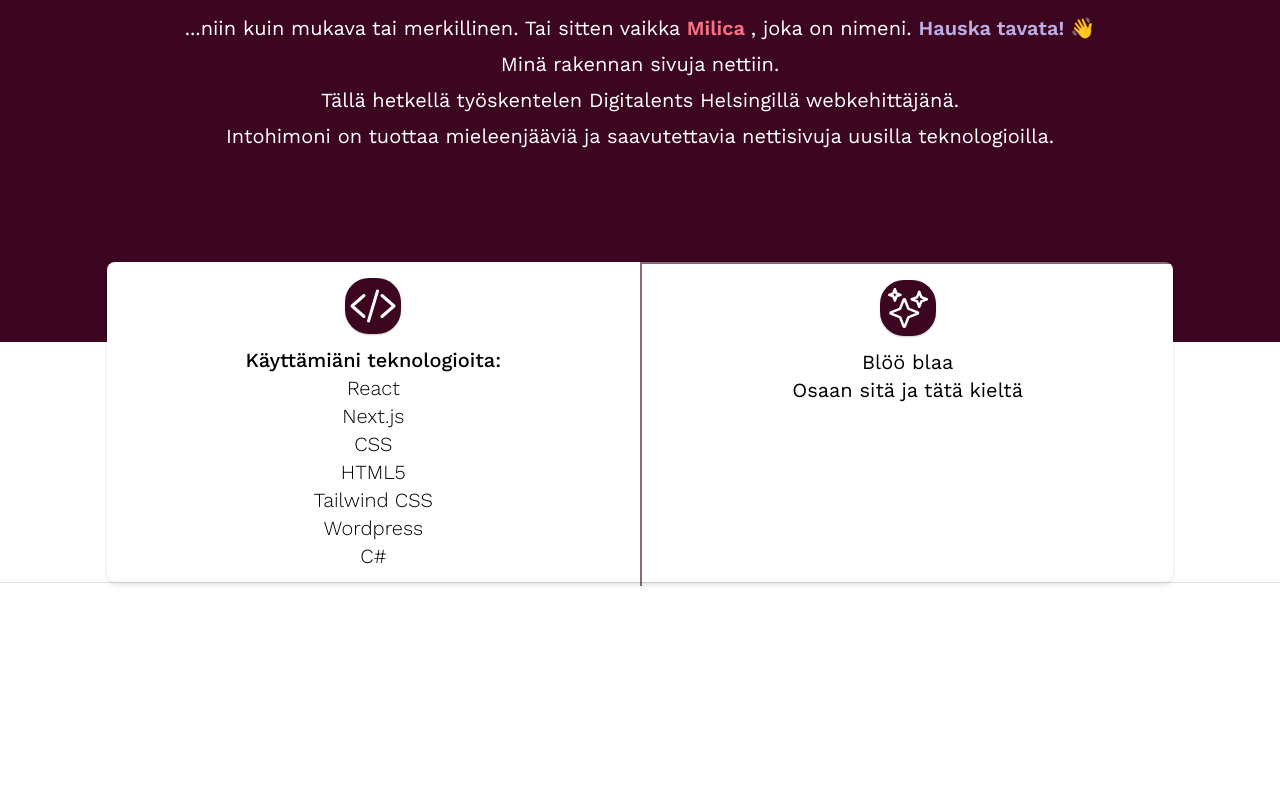
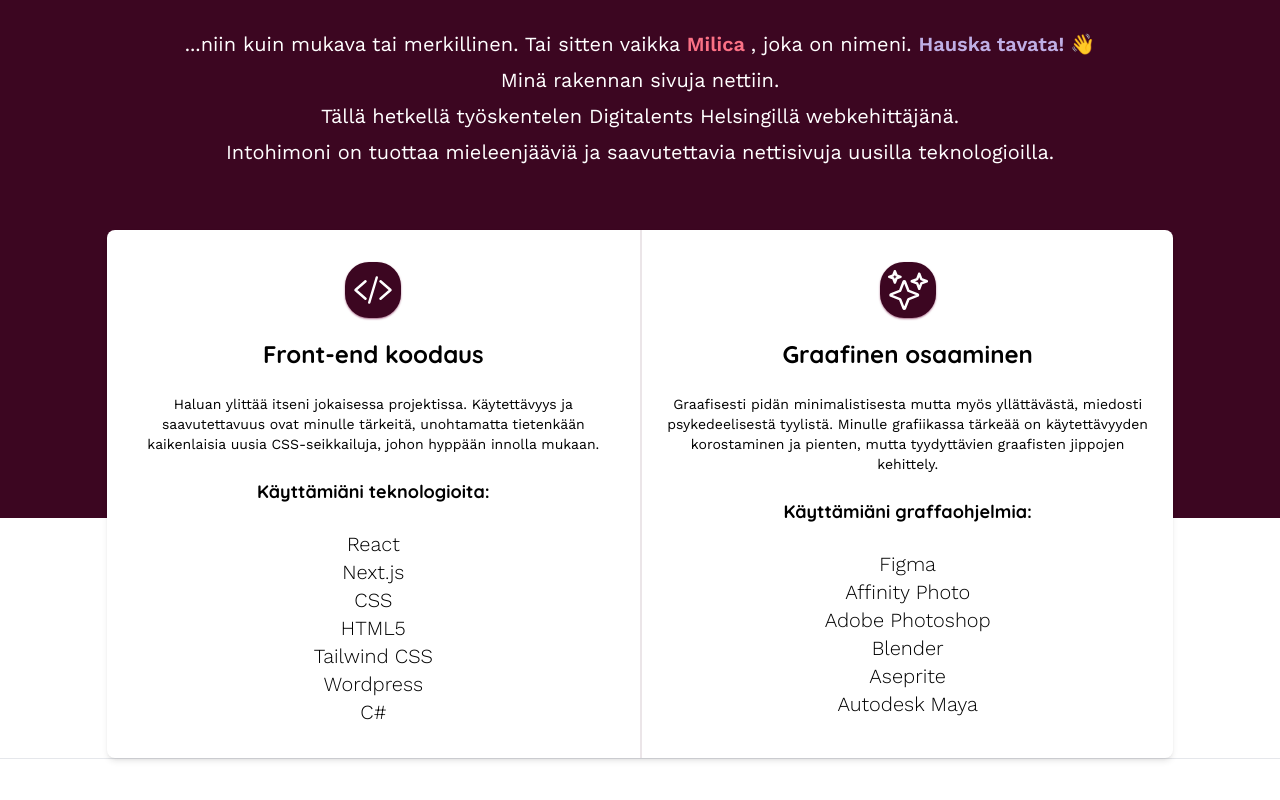
Before and after one commit to MilicaKrivokapic/Portfolio2022, a Next.js app: page / in a window 1280 px wide. Shown: the part 862-1662 px from the top of the page. Before the commit the page ends 1540 px from the top, so only its background shows below. Built offline with nearby package versions, Linux system fonts and the light colour scheme.

Commit message:
added content

```diff
--- a/components/About.jsx
+++ b/components/About.jsx
@@ -1,8 +1,8 @@
 const About = () => {
   return (
-    <section className="relative ">
-      <div className=" font-Work bg-jazzberry-jam-700 w-full -mt:[1rem] text-white p-10 pb-48 text-xl lg:text-center">
-        <p className="mb-2">
+    <section className="">
+      <div className=" font-Work text-white bg-jazzberry-jam-700 w-full pb-[22rem] md:text-xl text-base p-14 lg:text-center ">
+        <p className="xl:mb-2 mb-1">
           ...niin kuin mukava tai merkillinen. Tai sitten vaikka{" "}
           <span className=" text-rose-400 font-semibold"> Milica </span>, joka
           on nimeni.{" "}
@@ -10,8 +10,8 @@ const About = () => {
             Hauska tavata! 👋{" "}
           </span>
         </p>
-        <p className="mb-2">Minä rakennan sivuja nettiin.</p>
-        <p className="mb-2">
+        <p className="mb-1 xl:mb-2 ">Minä rakennan sivuja nettiin.</p>
+        <p className="mb-1 xl:mb-2">
           Tällä hetkellä työskentelen Digitalents Helsingillä webkehittäjänä.
         </p>
         <p>
@@ -19,10 +19,10 @@ const About = () => {
           uusilla teknologioilla.
         </p>
       </div>
-      <div className="w-full flex flex-col items-center -mt-20">
-        <div className=" bg-white font-Work rounded-lg h-[20rem] w-5/6 shadow-md grid grid-flow-row divide-y-2 md:grid-cols-2 md:divide-x-2 divide-jazzberry-jam-700/60 text-center xl:text-xl">
-          <div className="flex flex-col items-center p-4">
-            <div className="w-14 text-white bg-jazzberry-jam-700 rounded-3xl shadow-sm shadow-black/20 p-1 mb-3">
+      <div className="w-full flex flex-col items-center ">
+        <div className=" bg-white font-Work rounded-lg w-5/6 shadow-md grid grid-flow-row divide-y-2 md:grid-cols-2 md:divide-x-2 md:divide-y-0 divide-jazzberry-jam-700/10 text-center xl:text-xl overflow-hidden -mt-72 ">
+          <div className="flex flex-col items-center py-8 px-5">
+            <div className="w-14 text-white bg-jazzberry-jam-700 rounded-3xl shadow-sm shadow-jazzberry-jam-600/60 p-2 mb-5">
               <svg
                 xmlns="http://www.w3.org/2000/svg"
                 class="ionicon"
@@ -38,7 +38,17 @@ const About = () => {
                 />
               </svg>
             </div>
-            <p className=" text-s font-medium">Käyttämiäni teknologioita:</p>
+            <p className="mb-6 font-bold text-2xl font-Quick">
+              Front-end koodaus
+            </p>
+            <p className="text-sm mb-6">
+              Haluan ylittää itseni jokaisessa projektissa. Käytettävyys ja
+              saavutettavuus ovat minulle tärkeitä, unohtamatta tietenkään
+              kaikenlaisia uusia CSS-seikkailuja, johon hyppään innolla mukaan.
+            </p>
+            <p className="font-bold font-Quick text-lg mb-6">
+              Käyttämiäni teknologioita:
+            </p>
             <ul className="list-inside font-light">
               <li> React</li>
               <li> Next.js</li>
@@ -49,14 +59,13 @@ const About = () => {
               <li> C#</li>
             </ul>
           </div>
-          <div className="flex flex-col items-center p-4">
-            <div className="w-14 text-white bg-jazzberry-jam-700 rounded-3xl shadow-sm shadow-black/20 p-2 mb-3">
+          <div className="flex flex-col items-center py-8 px-5">
+            <div className="w-14 text-white bg-jazzberry-jam-700 rounded-3xl shadow-sm shadow-jazzberry-jam-600/60 p-2 mb-5">
               <svg
                 xmlns="http://www.w3.org/2000/svg"
                 class="ionicon"
                 viewBox="0 0 512 512"
               >
-                <title>Sparkles</title>
                 <path
                   d="M259.92 262.91L216.4 149.77a9 9 0 00-16.8 0l-43.52 113.14a9 9 0 01-5.17 5.17L37.77 311.6a9 9 0 000 16.8l113.14 43.52a9 9 0 015.17 5.17l43.52 113.14a9 9 0 0016.8 0l43.52-113.14a9 9 0 015.17-5.17l113.14-43.52a9 9 0 000-16.8l-113.14-43.52a9 9 0 01-5.17-5.17zM108 68L88 16 68 68 16 88l52 20 20 52 20-52 52-20-52-20zM426.67 117.33L400 48l-26.67 69.33L304 144l69.33 26.67L400 240l26.67-69.33L496 144l-69.33-26.67z"
                   fill="none"
@@ -67,8 +76,27 @@ const About = () => {
                 />
               </svg>
             </div>
-            Blöö blaa
-            <p>Osaan sitä ja tätä kieltä</p>
+            <p className="mb-6 font-bold text-2xl font-Quick">
+              Graafinen osaaminen
+            </p>
+
+            <p className="text-sm mb-6">
+              Graafisesti pidän minimalistisesta mutta myös yllättävästä,
+              miedosti psykedeelisestä tyylistä. Minulle grafiikassa tärkeää on
+              käytettävyyden korostaminen ja pienten, mutta tyydyttävien
+              graafisten jippojen kehittely.
+            </p>
+            <p className="font-bold text-lg font-Quick mb-6">
+              Käyttämiäni graffaohjelmia:
+            </p>
+            <ul className="list-inside font-light">
+              <li> Figma</li>
+              <li> Affinity Photo</li>
+              <li> Adobe Photoshop</li>
+              <li> Blender</li>
+              <li> Aseprite</li>
+              <li> Autodesk Maya</li>
+            </ul>
           </div>
         </div>
       </div>
```
